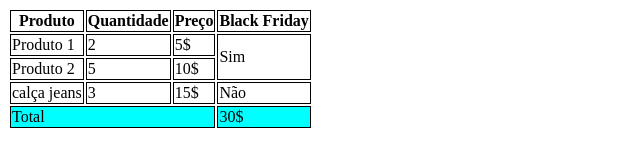
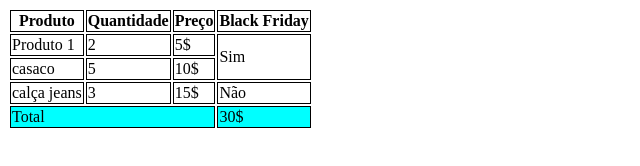
Before and after one commit to DuLean9/aula-tabela, a plain HTML site: page index.html in a window 1280 px wide. Shown: the full height of the page, 0-640 px from the left. Drawn offline with Linux system fonts and the light colour scheme.

Commit message:
modifiquei produto 2 para casaco

```diff
--- a/index.html
+++ b/index.html
@@ -43,7 +43,7 @@
                     <td rowspan="2">Sim</td>
                 </tr>
                 <tr>
-                    <td>Produto 2</td>
+                    <td>casaco</td>
                     <td>5</td>
                     <td>10$</td>
                 </tr>
```
